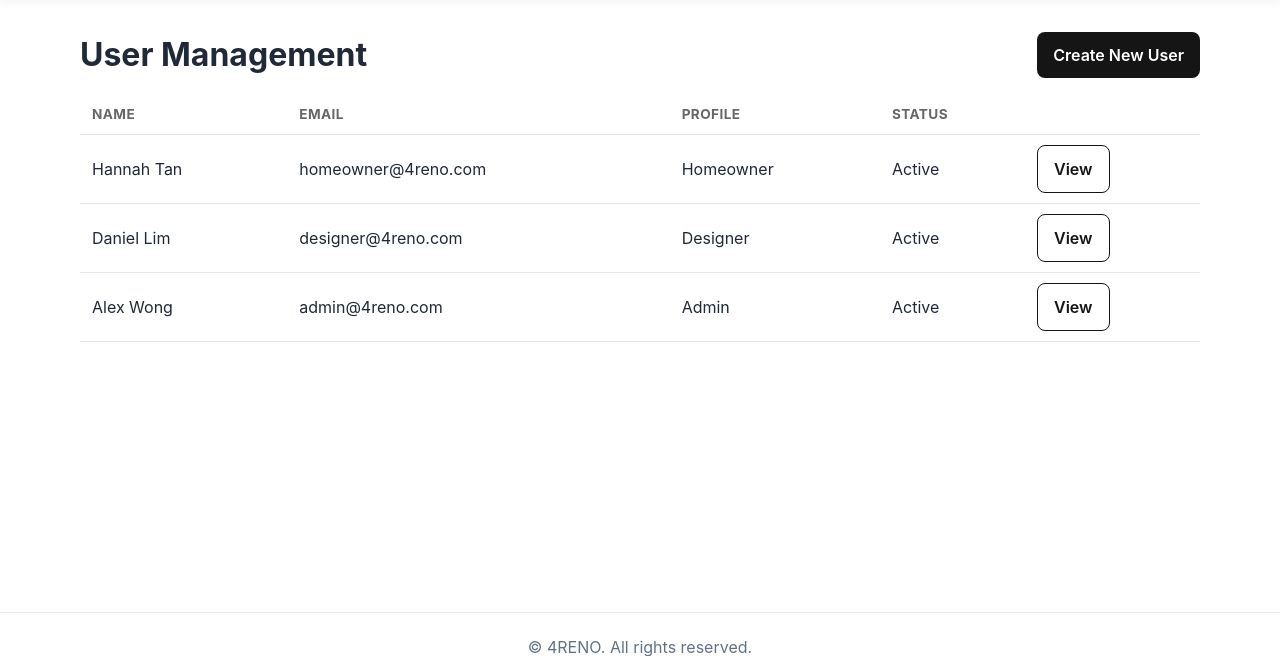
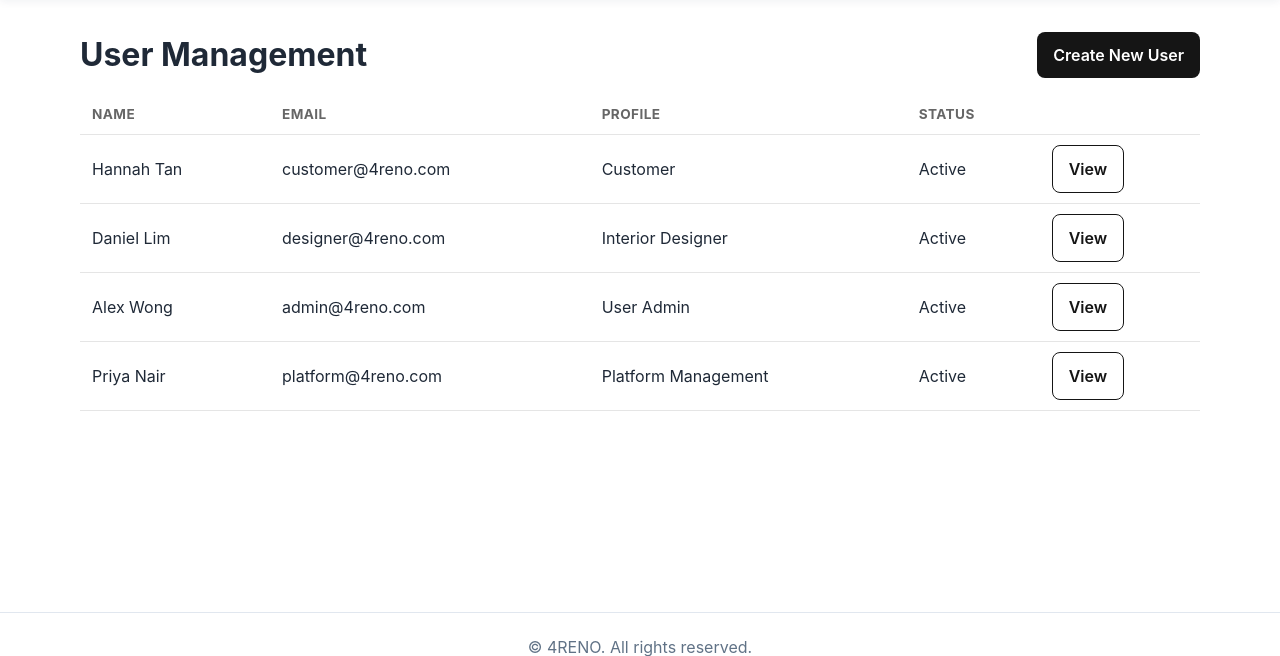
Before and after one commit to MafuMafuGod/CSIT314-Project, a Flask app: page /admin/users in a window 1280 px wide. Shown: the part 109-765 px from the top of the page. Run offline with Flask 3, Linux system fonts and the light colour scheme; the visitor is signed in with stand-in values (Sample User, id 1).

Commit message:
change the homeowner to customer and added the platform management

```diff
--- a/CSIT314-Project/app.py
+++ b/CSIT314-Project/app.py
@@ -20,9 +20,10 @@ BCE rules for all use cases (current and future):
 
 Run:  python app.py
 Demo accounts (u / p / profile):
-  homeowner@4reno.com / password123 / homeowner
+  customer@4reno.com  / password123 / customer
   designer@4reno.com  / design123   / designer
   admin@4reno.com     / admin123    / admin
+  platform@4reno.com  / platform123 / platform
 """
 
 
@@ -31,6 +32,7 @@ import secrets
 from flask import Flask, request, session, abort, flash, redirect, url_for
 
 from boundary import ALL_BLUEPRINTS
+from boundary.profiles import PROFILE_LABELS
 
 app = Flask(__name__)
 app.secret_key = "dev-secret-change-me"
@@ -45,6 +47,12 @@ def inject_csrf():
             session["csrf"] = secrets.token_hex(16)
         return session["csrf"]
     return {"csrf_token": csrf_token}
+
+
+@app.context_processor
+def inject_profile_labels():
+    """Lets every template show "Interior Designer" instead of "designer"."""
+    return {"profileLabels": PROFILE_LABELS}
 
 
 @app.before_request
--- a/CSIT314-Project/boundary/create_user_account_page.py
+++ b/CSIT314-Project/boundary/create_user_account_page.py
@@ -3,10 +3,9 @@
 from flask import Blueprint, render_template, request
 
 from control import CreateUserAccountController
+from boundary.profiles import VALID_PROFILES
 
 create_account = Blueprint("create_account", __name__)
-
-VALID_PROFILES = ["homeowner", "designer", "admin"]
 
 
 def displayCreateAccountForm(fieldErrors: dict = None, successMessage: str = None) -> str:
--- /dev/null
+++ b/CSIT314-Project/boundary/profiles.py
@@ -0,0 +1,12 @@
+"""User profiles shown on the pages (Boundary display data).
+One place to add or rename a profile: the key is what is stored in UserAccount
+and the session, the value is what the user sees."""
+
+PROFILE_LABELS = {
+    "customer": "Customer",
+    "designer": "Interior Designer",
+    "admin": "User Admin",
+    "platform": "Platform Management",
+}
+
+VALID_PROFILES = list(PROFILE_LABELS)
--- a/CSIT314-Project/boundary/user_login_page.py
+++ b/CSIT314-Project/boundary/user_login_page.py
@@ -2,6 +2,7 @@
 from flask import Blueprint, render_template, request, session, flash
 
 from control import UserLoginController
+from boundary.profiles import PROFILE_LABELS
 
 login = Blueprint("login", __name__)
 
@@ -32,7 +33,7 @@ def displayLoginError(u: str) -> str:                                    # 3a
 
 
 def displayLoginSuccess(profile: str) -> str:                               # step 6
-    flash(f"Logged in successfully as {profile.capitalize()}.", "ok")
+    flash(f"Logged in successfully as {PROFILE_LABELS.get(profile, profile)}.", "ok")
     return render_template("home.html", categories=[], featured=[])
 
 
--- a/CSIT314-Project/entity/user_account.py
+++ b/CSIT314-Project/entity/user_account.py
@@ -11,7 +11,7 @@ class UserAccount:
         self._name = name                # full name
         self._u = u                      # username (email)
         self._p = p                      # password
-        self._profile = profile                # homeowner / designer / admin
+        self._profile = profile                # customer / designer / admin / platform
         self._status = status            # active / suspended
 
     # ---- private helpers ---------------------------------------------------
@@ -66,7 +66,8 @@ class UserAccount:
 
 # Sample data
 UserAccount._accounts = [
-    UserAccount("Hannah Tan", "homeowner@4reno.com", "password123", "homeowner"),
+    UserAccount("Hannah Tan", "customer@4reno.com", "password123", "customer"),
     UserAccount("Daniel Lim", "designer@4reno.com", "design123", "designer"),
     UserAccount("Alex Wong", "admin@4reno.com", "admin123", "admin"),
+    UserAccount("Priya Nair", "platform@4reno.com", "platform123", "platform"),
 ]
--- a/CSIT314-Project/templates/create_account.html
+++ b/CSIT314-Project/templates/create_account.html
@@ -51,7 +51,7 @@
     <label for="profile">Profile</label>
     <select id="profile" name="profile" class="{{ 'field-error' if fieldErrors.profile }}">
         <option value="">Select a profile</option>
-        {% for value, label in [('homeowner', 'Homeowner'), ('designer', 'Interior Designer'), ('admin', 'User Admin')] %}
+        {% for value, label in profileLabels.items() %}
         <option value="{{ value }}">{{ label }}</option>
         {% endfor %}
     </select>
--- a/CSIT314-Project/templates/user_management.html
+++ b/CSIT314-Project/templates/user_management.html
@@ -33,7 +33,7 @@
             <tr>
                 <td>{{ a.name }}</td>
                 <td>{{ a.u }}</td>
-                <td>{{ a.profile | capitalize }}</td>
+                <td>{{ profileLabels.get(a.profile, a.profile) }}</td>
                 <td class="um-status {{ a.status }}">{{ a.status | capitalize }}</td>
                 <td><a class="btn outline" href="{{ url_for('user_management.viewUserAccount', u=a.u) }}">View</a></td>
             </tr>
--- a/CSIT314-Project/templates/view_account.html
+++ b/CSIT314-Project/templates/view_account.html
@@ -20,7 +20,7 @@
 <div class="va-box">
     <div class="va-row"><span class="va-label">Name</span><span class="va-value">{{ userAccount.name }}</span></div>
     <div class="va-row"><span class="va-label">Email</span><span class="va-value">{{ userAccount.u }}</span></div>
-    <div class="va-row"><span class="va-label">Profile</span><span class="va-value">{{ userAccount.profile | capitalize }}</span></div>
+    <div class="va-row"><span class="va-label">Profile</span><span class="va-value">{{ profileLabels.get(userAccount.profile, userAccount.profile) }}</span></div>
     <div class="va-row"><span class="va-label">Status</span><span class="va-value">{{ userAccount.status | capitalize }}</span></div>
 </div>
 {% endblock %}
```
Also changed, not shown: CSIT314-Project/tests/test_idp_interest.py (+1 -1 lines).
